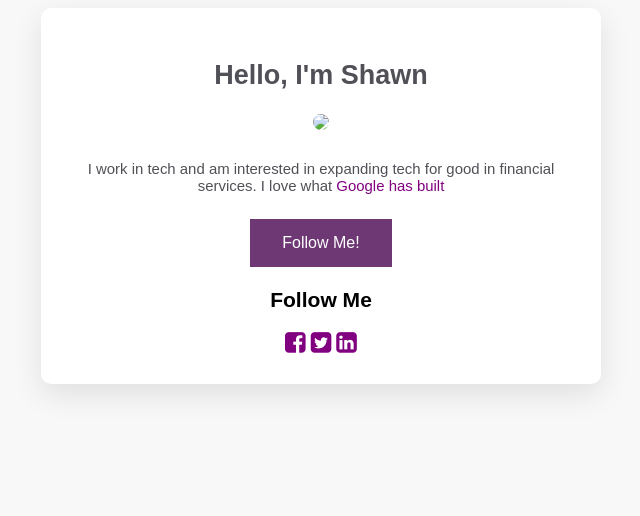
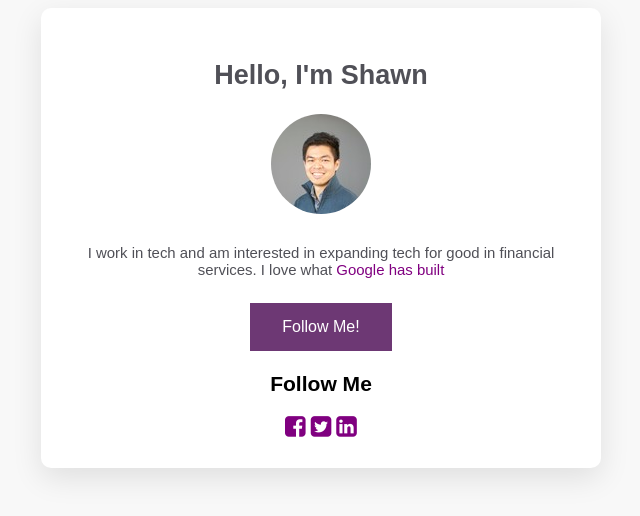
Before and after one commit to chshawn/profile, a plain HTML site: page index.html in a window 1280 px wide. Shown: the whole page, without its empty margins (319-959 px from the left). Drawn offline with Linux system fonts and the light colour scheme; the site is published under a folder, as on GitHub Pages, so addresses that start at the root find nothing.

Commit message:
added relative path to fix gh-pages

```diff
--- a/index.html
+++ b/index.html
@@ -14,7 +14,7 @@
   <div class="container">
     <div class="card">
       <h2>Hello, I'm Shawn</h2>
-      <img src=/images/shawn.jpg class="img-circle">
+      <img src="./images/shawn.jpg" class="img-circle">
 
       <h5>I work in tech and am interested in expanding tech for good in financial services.
       I love what <a href="http://www.google.com">Google has built</a></h5>
```
